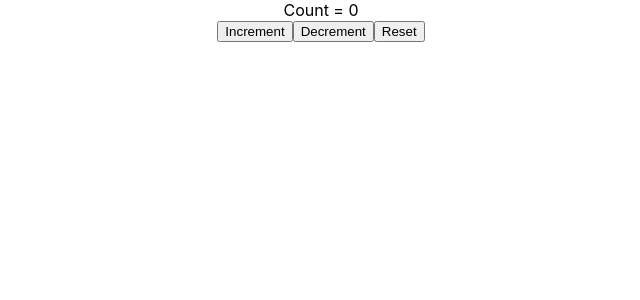
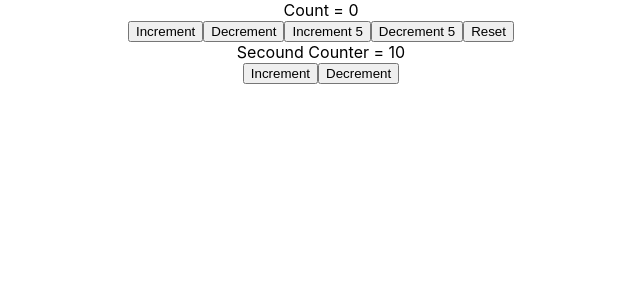
Before and after one commit to ayub6717/React-Hooks, a React (Create React App) app: page / in a window 1280 px wide. Shown: the top 300 px of the page, without its empty margins (319-959 px from the left). Built offline with nearby package versions, Linux system fonts and the light colour scheme.

Commit message:
useReducer (complex state & action)

```diff
--- a/src/App.js
+++ b/src/App.js
@@ -1,6 +1,7 @@
 import React from 'react';
 import './App.css';
-import CounterOne from './Components/UseReducer/CounterOne';
+import CounterTwo from './Components/UseReducer/CounterTwo';
+// import CounterOne from './Components/UseReducer/CounterOne';
 // import ComponentA from './Components/UseContext/ComponentA';
 // import DataFetching from './Components/DataFetching';
 // import IntervalHookCounter from './Components/IntervalHookCounter';
@@ -33,8 +34,9 @@
           <ComponentA />
         </profileContext.Provider>
       </UserContext.Provider>
+      <CounterOne />
       */}
-      <CounterOne />
+      <CounterTwo />
     </div>
   );
 }
--- /dev/null
+++ b/src/Components/UseReducer/CounterTwo.js
@@ -0,0 +1,56 @@
+import React, { useReducer } from 'react'
+
+const initialState = {
+	firstCounter: 0,
+	secondCounter: 10
+}
+const reducer = (state, action) => {
+	switch (action.type) {
+		case 'increment':
+			return { ...state, firstCounter: state.firstCounter + action.value }
+		case 'decrement':
+			return { ...state, firstCounter: state.firstCounter - action.value }
+		case 'increment2':
+			return { ...state, secondCounter: state.secondCounter + action.value }
+		case 'decrement2':
+			return { ...state, secondCounter: state.secondCounter - action.value }
+		case 'reset':
+			return initialState
+		default:
+			return state
+	}
+}
+
+function CounterTwo() {
+	const [count, dispatch] = useReducer(reducer, initialState)
+
+	return (
+		<div>
+			<div>Count = {count.firstCounter}</div>
+			<button onClick={() => dispatch({ type: 'increment', value: 1 })}>
+				Increment
+			</button>
+			<button onClick={() => dispatch({ type: 'decrement', value: 1 })}>
+				Decrement
+			</button>
+			<button onClick={() => dispatch({ type: 'increment', value: 5 })}>
+				Increment 5
+			</button>
+			<button onClick={() => dispatch({ type: 'decrement', value: 5 })}>
+				Decrement 5
+			</button>
+			<button onClick={() => dispatch({ type: 'reset' })}>Reset</button>
+			<div>Secound Counter = {count.secondCounter}</div>
+			<div>
+				<button onClick={() => dispatch({ type: 'increment2', value: 1 })}>
+					Increment
+				</button>
+				<button onClick={() => dispatch({ type: 'decrement2', value: 1 })}>
+					Decrement
+				</button>
+			</div>
+		</div>
+	)
+}
+
+export default CounterTwo
```
Also changed, not shown: src/Components/UseReducer/CounterOne.js (+16 -16 lines), 1 other file (tests, documents, lock files or other folders).
